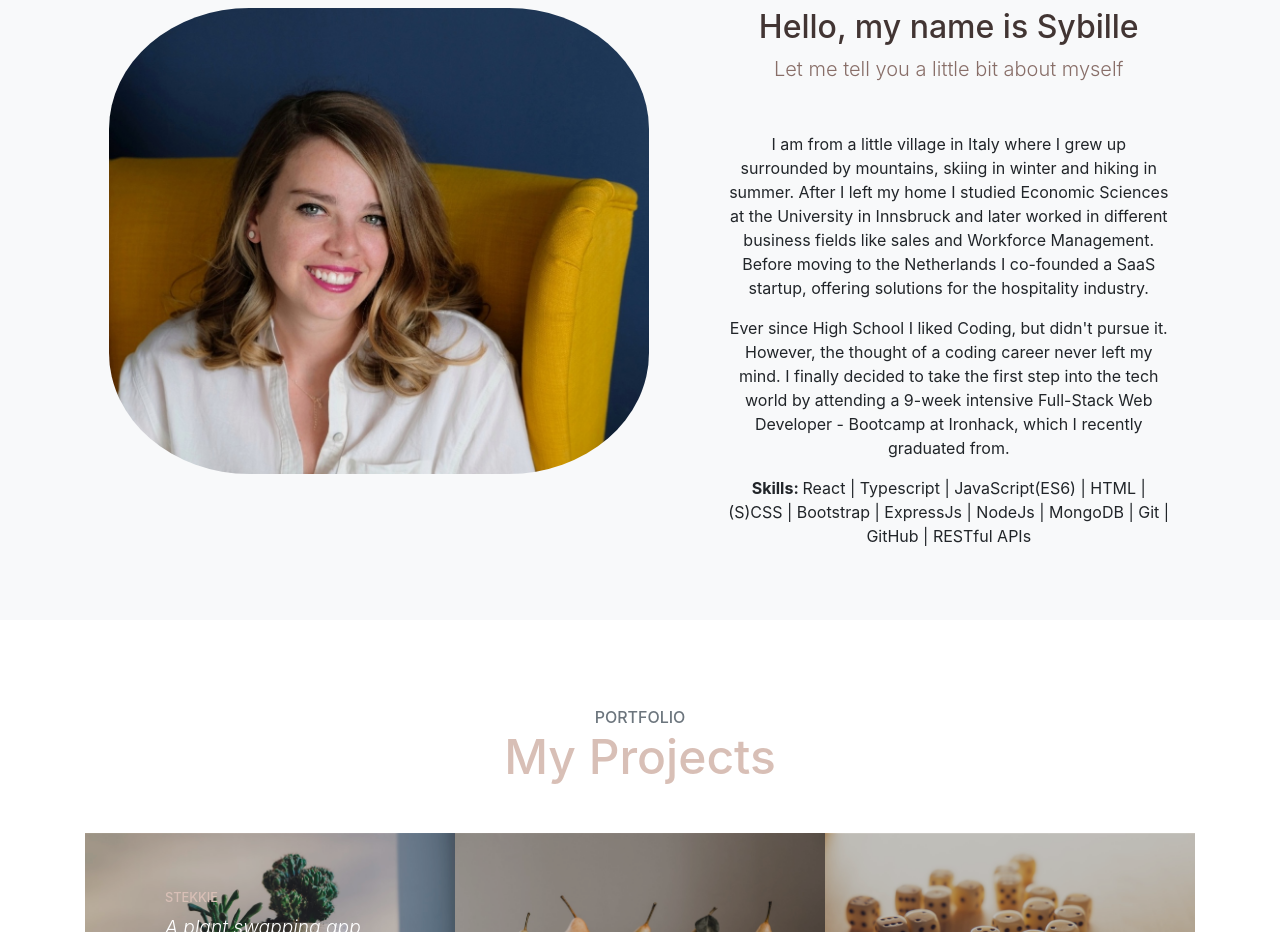
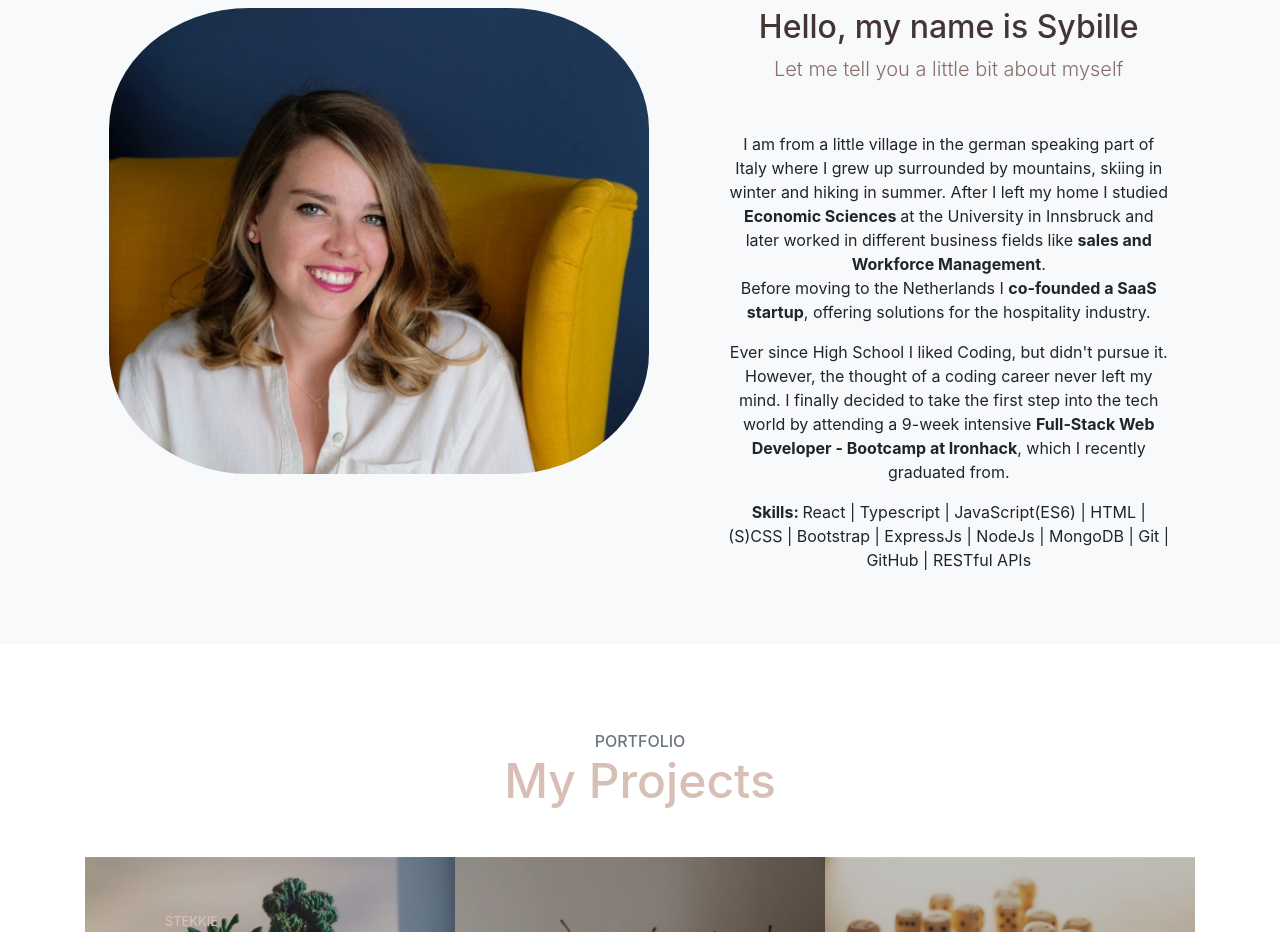
Before and after one commit to skasslatter/personal-website, a website with bundled scripts: page index.html in a window 1280 px wide. Shown: the part 880-1812 px from the top of the page. Built offline with nearby package versions, Linux system fonts and the light colour scheme.

Commit message:
Update index.html

```diff
--- a/index.html
+++ b/index.html
@@ -76,14 +76,14 @@
         <div class="col-lg-5 mx-auto">
           <h2>Hello, my name is Sybille</h2>
           <p class="lead mb-5 about">Let me tell you a little bit about myself</p>
-          <p>I am from a little village in Italy where I grew up surrounded by mountains, skiing in winter and hiking
-            in summer. After I left my home I studied Economic Sciences at the University in Innsbruck and later worked
-            in different business fields like sales and Workforce Management.
-            <br>Before moving to the Netherlands I co-founded a SaaS startup, offering solutions for the hospitality
+          <p>I am from a little village in the german speaking part of Italy where I grew up surrounded by mountains, skiing in winter and hiking
+            in summer. After I left my home I studied <b>Economic Sciences </b> at the University in Innsbruck and later worked
+            in different business fields like <b>sales and Workforce Management</b>.
+            <br>Before moving to the Netherlands I <b>co-founded a SaaS startup</b>, offering solutions for the hospitality
             industry.</p>
           <p>Ever since High School I liked Coding, but didn't pursue it. However, the thought of a
             coding career never left my mind. I finally decided to take the first
-            step into the tech world by attending a 9-week intensive Full-Stack Web Developer - Bootcamp at Ironhack,
+            step into the tech world by attending a 9-week intensive <b>Full-Stack Web Developer - Bootcamp at Ironhack</b>,
             which I recently graduated from.
           </p>
           <p><b>Skills: </b> React | Typescript | JavaScript(ES6) | HTML | (S)CSS |
```
